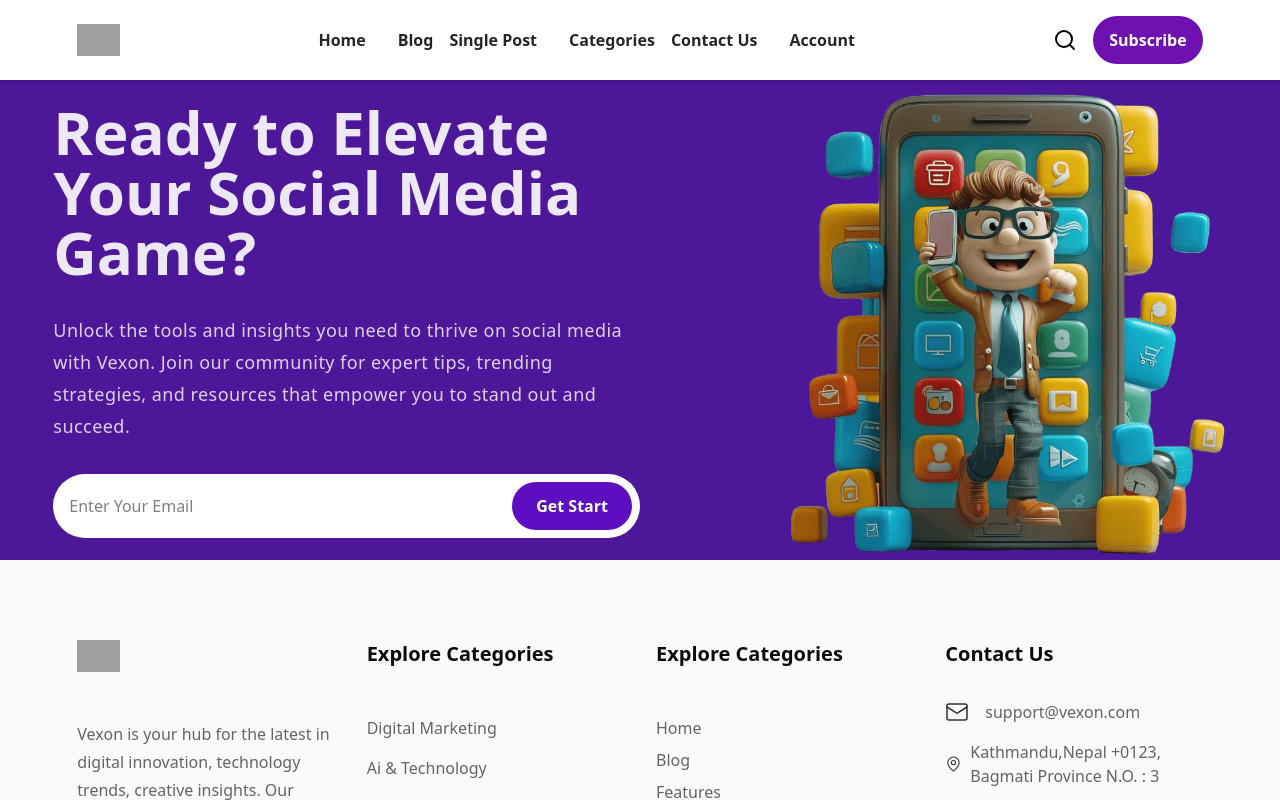
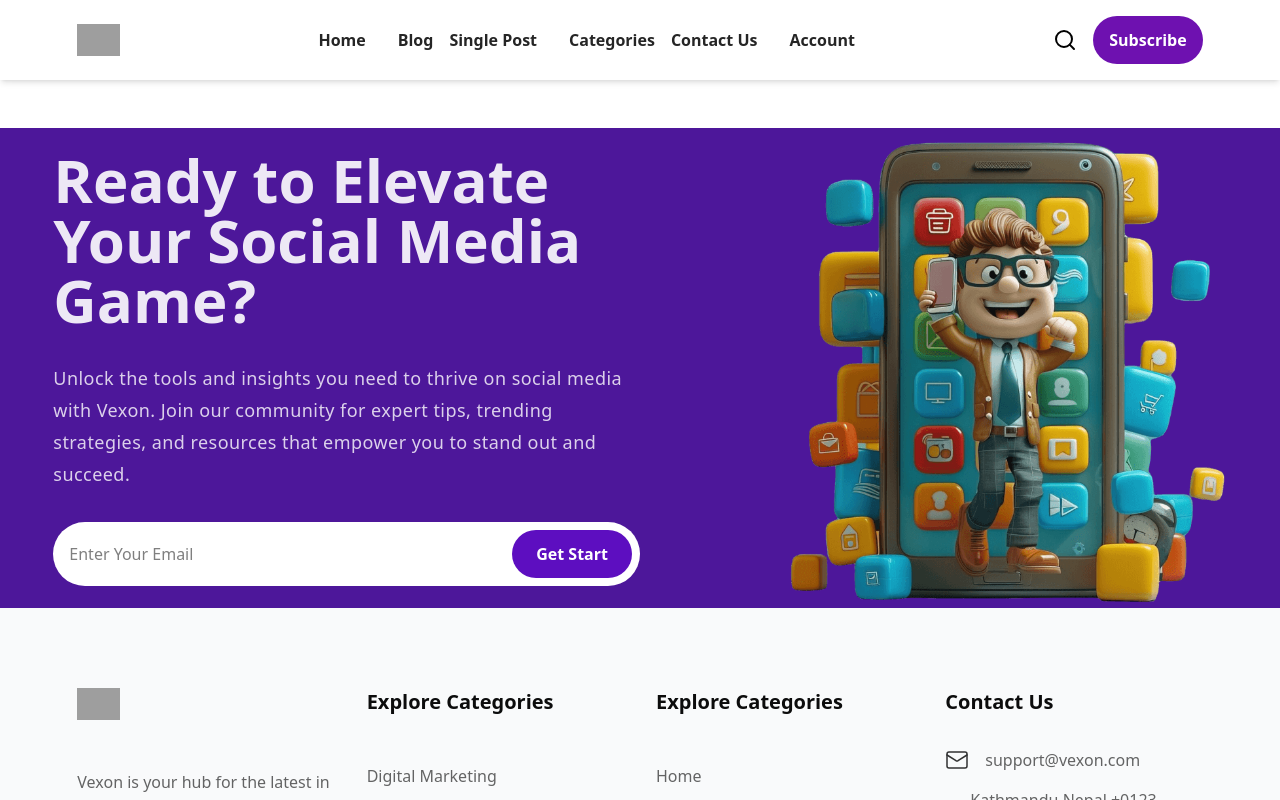
Before and after one commit to prabinb50/Blog_Website_MERN, a React (Vite) app in the folder frontend/: page /account in a window 1280 px wide. Shown: the top 800 px of the page. Built offline with nearby package versions, Linux system fonts and the light colour scheme; grey boxes are pictures that could not be loaded.

Commit message:
fixed it

```diff
--- a/frontend/src/App.jsx
+++ b/frontend/src/App.jsx
@@ -1,12 +1,10 @@
 import React from 'react'
 import FirstNavbar from './components/FirstNavbar'
-import SocialMediaGame from './components/SocialMediaGame'
 
 export default function App() {
   return (
     <div className=''>
       {/* <FirstNavbar></FirstNavbar> */}
-     <SocialMediaGame/>
     </div>
   )
 }
--- a/frontend/src/components/SocialMediaGame.jsx
+++ b/frontend/src/components/SocialMediaGame.jsx
@@ -3,7 +3,7 @@ import socialmedia from "../../public/socialmediagame.png";
 
 export default function SocialMediaGame() {
   return (
-    <div className="h-full lg:h-120 w-full bg-violet-900 flex">
+    <div className="h-full lg:h-120 w-full bg-violet-900 flex mt-12">
       <div className=" w-11/12 mx-auto flex flex-col max-lg:px-6 lg:flex-row items-center justify-between gap-8">
         <div className="flex flex-col  lg:w-1/2  gap-8 max-lg:mt-12">
           <p className="font-semibold text-6xl text-white opacity-90">
--- a/frontend/src/main.jsx
+++ b/frontend/src/main.jsx
@@ -11,6 +11,8 @@ import BlogPage from "./pages/BlogPage";
 import SecondNavbar from "./components/SecondNavbar";
 import CategoriesPage from "./pages/CategoriesPage";
 import ScrollToTopArrow from "./components/ScrollToTopArrow";
+import SocialMediaGame from './components/SocialMediaGame'
+
 
 
 const root = createRoot(document.getElementById("root"));
@@ -41,6 +43,9 @@ root.render(
       <Route path="/account" element={<App />} />
     </Routes>
 
+    <SocialMediaGame/>
+
+
     <Footer_Section />
     <ScrollToTopArrow />
   </BrowserRouter>
```
